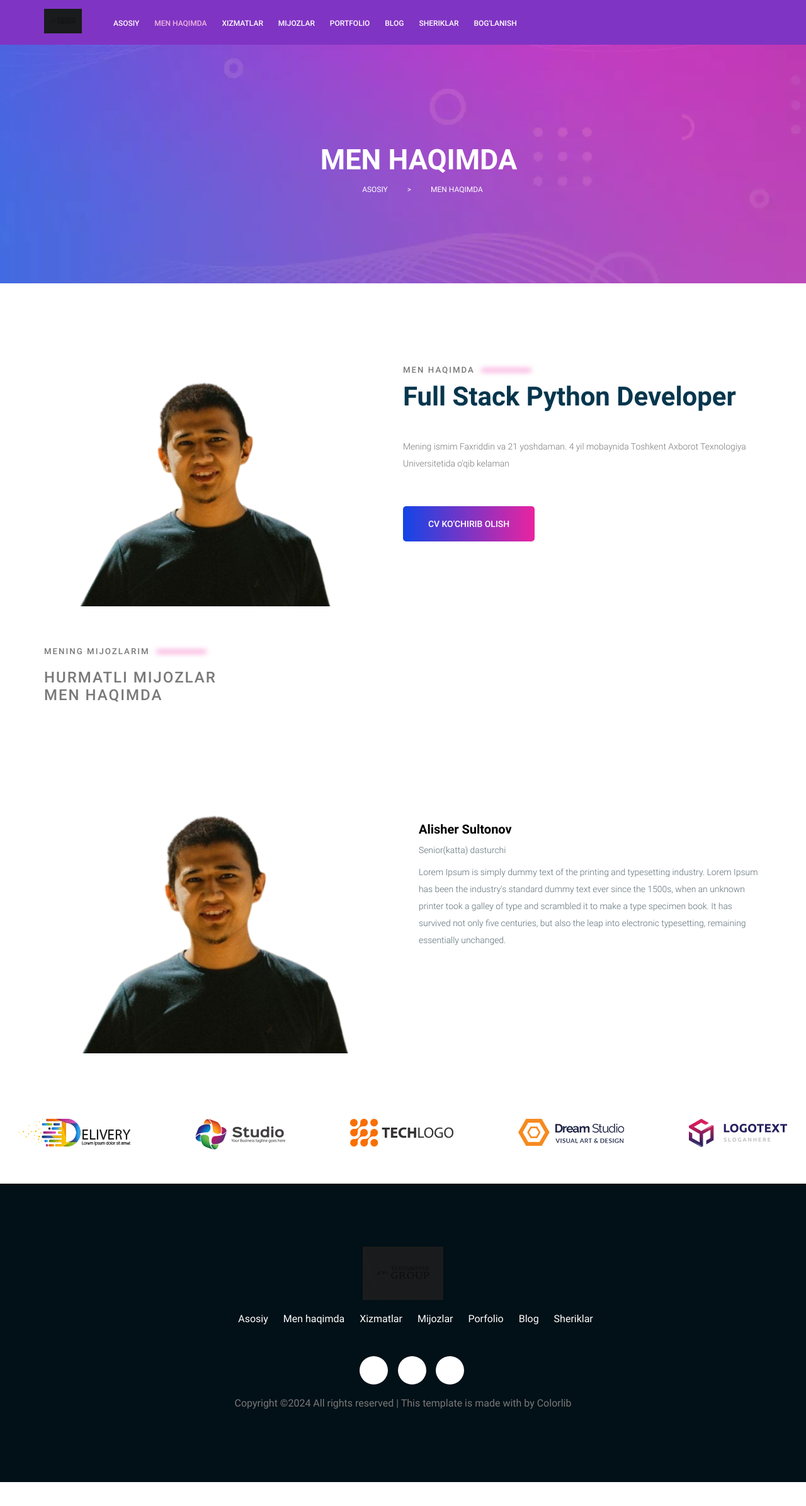
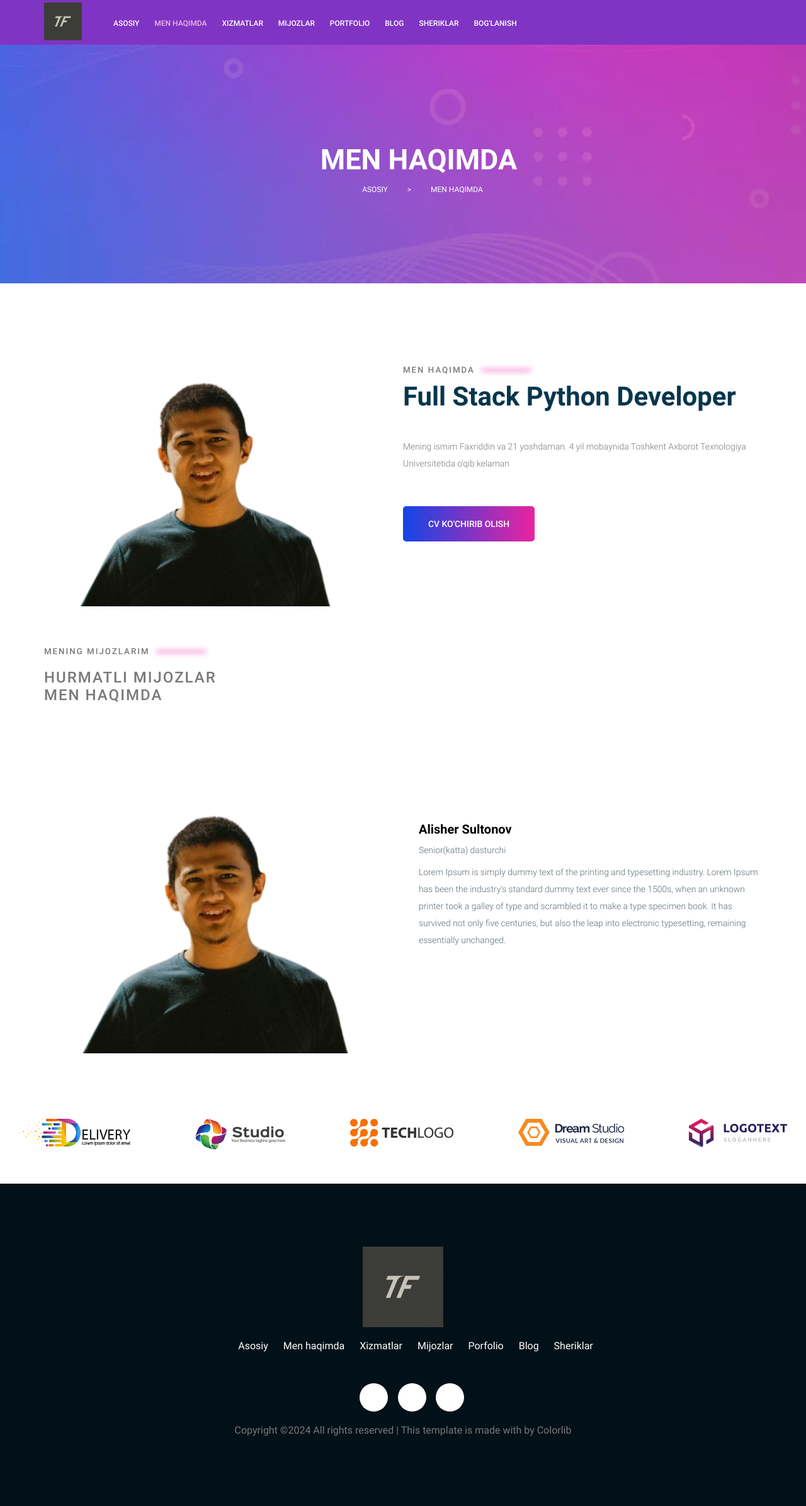
Before and after one commit to Faxriddin2oo2/front-end, a plain HTML site: page CSS 3/about_us.html in a window 1280 px wide. Shown: the whole page at 63% size. Before the commit the page ends 2354 px from the top, so only its background shows below. Drawn offline with Linux system fonts and the light colour scheme.

Commit message:
minor changes

```diff
--- a/CSS 3/about_us.html
+++ b/CSS 3/about_us.html
@@ -13,7 +13,7 @@
             <div class="container">
                 <div class="main-header__brand">
                     <a href="index3.html">
-                        <img src="./images/logo.png" alt="Logo">
+                        <img src="./images/logo1.jpg" alt="Logo">
                     </a>
                 </div>
                 <nav class="main-navigation">
@@ -163,7 +163,7 @@
         <footer class="footer">
             <div class="container">
                 <div class="footer__brand">
-                    <img src="./images/logo.png" alt="Logo">
+                    <img src="./images/logo1.jpg" alt="Logo">
                 </div>
                 <nav class="footer__navigation">
                     <ul class="footer__navigation-items">
```
Also changed, not shown: CSS 3/contact.html (+2 -2 lines).
